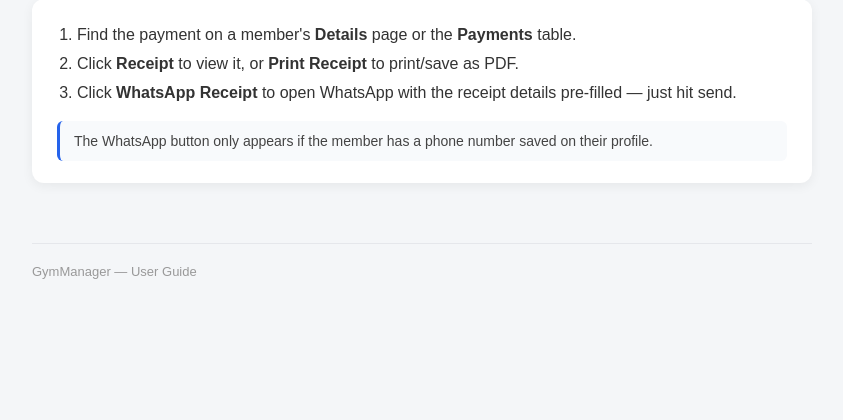
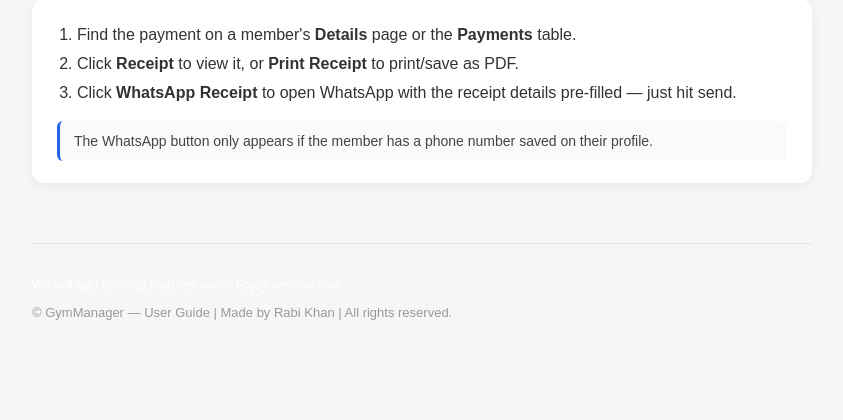
Before and after one commit to RabiKhan68/Gym_manager, a PHP site: page /manual.html in a window 1280 px wide. Shown: the part 5411-5831 px from the top of the page, without its empty margins (288-1131 px from the left). Before the commit the page ends 5690 px from the top, so only its background shows below. Run offline with PHP 8.4, Linux system fonts and the light colour scheme.

Commit message:
added some factory notes

```diff
--- a/manual.html
+++ b/manual.html
@@ -689,7 +689,8 @@
 
 
         <footer>
-            GymManager — User Guide
+            <p style = "align-items: center; color: white;">We will add exciting features soon! Enjoy version one.</p>
+            &copy; GymManager — User Guide | Made by Rabi Khan | All rights reserved.
         </footer>
 
     </div>
```
Also changed, not shown: dashboard.php (+9 -0 lines).
